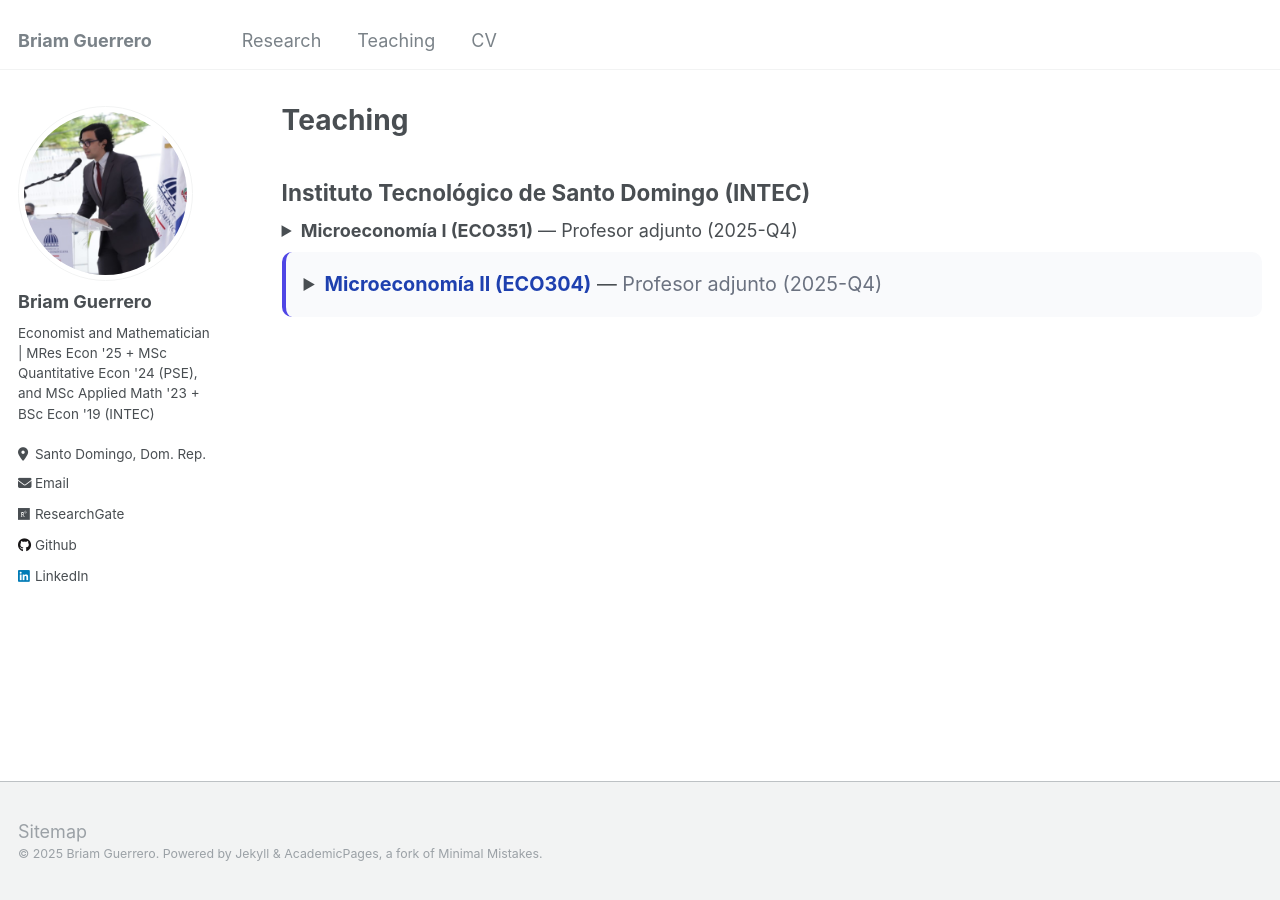
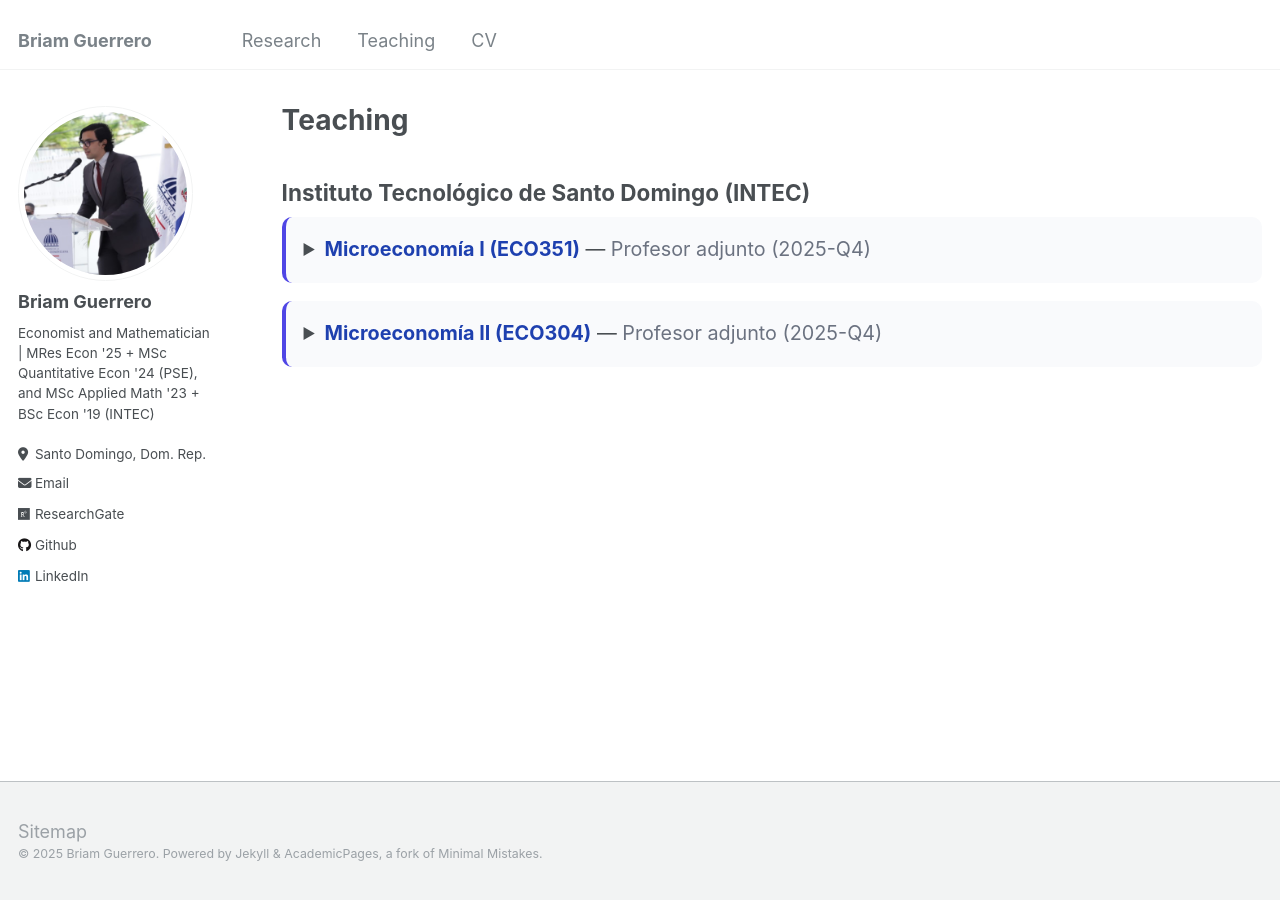
Before and after one commit to briamguerrerob/briamguerrerob.github.io, a Jekyll site: the page built from _pages/teaching.md, in a window 1280 px wide. Built offline with Jekyll 4.4.1, drawn with Linux system fonts in a browser that asks for light colours.

Commit message:
Update teaching.md

```diff
--- a/_pages/teaching.md
+++ b/_pages/teaching.md
@@ -9,56 +9,68 @@ author_profile: true
 
 ## Instituto Tecnológico de Santo Domingo (INTEC)
 
-<div style="margin-top:0.5em;"></div>
+<!-- Micro I -->
+<div style="background-color:#f9fafc; border-left:4px solid #4f46e5; padding:1em; border-radius:10px; margin:0.6em 0 1em;">
 <details markdown="1">
-<summary><strong>Microeconomía I (ECO351)</strong> — Profesor adjunto (2025-Q4)</summary>
+  <summary style="font-size:1.1em;">
+    <strong style="color:#1e40af;">Microeconomía I (ECO351)</strong> — <span style="color:#6b7280;">Profesor adjunto (2025-Q4)</span>
+  </summary>
 
-📄 [Syllabus / Programa](https://briamguerrerob.github.io/files/syllabus_micro1.pdf)
+  📄 [Syllabus / Programa](https://briamguerrerob.github.io/files/syllabus_micro1.pdf)
 
-<details markdown="1">
-<summary>U.1: El análisis microeconómico y los principios en que se fundamenta</summary>
+  <div style="height:0.4em;"></div>
 
-   - 🖥️ Diapositivas de clase
-   - 📝 Apuntes de clase
+  <details markdown="1">
+    <summary style="background:#e0f2fe; padding:0.45em 0.7em; border-radius:6px;">U.1: El análisis microeconómico y los principios en que se fundamenta</summary>
 
-</details>
+    - 🖥️ Diapositivas de clase
+    - 📝 Apuntes de clase
+  </details>
 
-<details markdown="1">
-<summary>📘 Prácticas y guías de ejercicios</summary>
+  <div style="height:0.35em;"></div>
 
-</details>
+  <details markdown="1">
+    <summary style="background:#f3f4f6; padding:0.45em 0.7em; border-radius:6px;">📘 Prácticas y guías de ejercicios</summary>
+  </details>
 
-<details markdown="1">
-<summary>📊 Evaluaciones de referencia</summary>
+  <div style="height:0.35em;"></div>
 
-</details>
-
-</details>
-
-<div style="margin-top:0.4em;"></div>
-<div style="background-color:#f9fafc; border-left:4px solid #4f46e5; padding:1em; border-radius:10px; margin-bottom:1em;">
-<details markdown="1">
-<summary style="font-size:1.1em;"><strong style="color:#1e40af;">Microeconomía II (ECO304)</strong> — <span style="color:#6b7280;">Profesor adjunto (2025-Q4)</span></summary>
-
-📄 [Syllabus / Programa](https://briamguerrerob.github.io/files/syllabus_micro2.pdf)
-
-<div style="height:0.4em;"></div>
-
-<details markdown="1">
-<summary style="background:#e0f2fe; padding:0.4em 0.7em; border-radius:6px;">U.1: Teoría de la demanda y las preferencias reveladas</summary>
-
-- 🖥️ Diapositivas de clase
-- 📝 Apuntes de clase
-
-</details>
-
-<details markdown="1">
-<summary style="background:#f3f4f6; padding:0.4em 0.7em; border-radius:6px;">📘 Prácticas y guías de ejercicios</summary>
-</details>
-
-<details markdown="1">
-<summary style="background:#f3f4f6; padding:0.4em 0.7em; border-radius:6px;">📊 Evaluaciones de referencia</summary>
-</details>
+  <details markdown="1">
+    <summary style="background:#f3f4f6; padding:0.45em 0.7em; border-radius:6px;">📊 Evaluaciones de referencia</summary>
+  </details>
 
 </details>
 </div>
+
+<!-- Micro II -->
+<div style="background-color:#f9fafc; border-left:4px solid #4f46e5; padding:1em; border-radius:10px; margin:0.6em 0 1em;">
+<details markdown="1">
+  <summary style="font-size:1.1em;">
+    <strong style="color:#1e40af;">Microeconomía II (ECO304)</strong> — <span style="color:#6b7280;">Profesor adjunto (2025-Q4)</span>
+  </summary>
+
+  📄 [Syllabus / Programa](https://briamguerrerob.github.io/files/syllabus_micro2.pdf)
+
+  <div style="height:0.4em;"></div>
+
+  <details markdown="1">
+    <summary style="background:#e0f2fe; padding:0.45em 0.7em; border-radius:6px;">U.1: Teoría de la demanda y las preferencias reveladas</summary>
+
+    - 🖥️ Diapositivas de clase
+    - 📝 Apuntes de clase
+  </details>
+
+  <div style="height:0.35em;"></div>
+
+  <details markdown="1">
+    <summary style="background:#f3f4f6; padding:0.45em 0.7em; border-radius:6px;">📘 Prácticas y guías de ejercicios</summary>
+  </details>
+
+  <div style="height:0.35em;"></div>
+
+  <details markdown="1">
+    <summary style="background:#f3f4f6; padding:0.45em 0.7em; border-radius:6px;">📊 Evaluaciones de referencia</summary>
+  </details>
+
+</details>
+</div>
```
